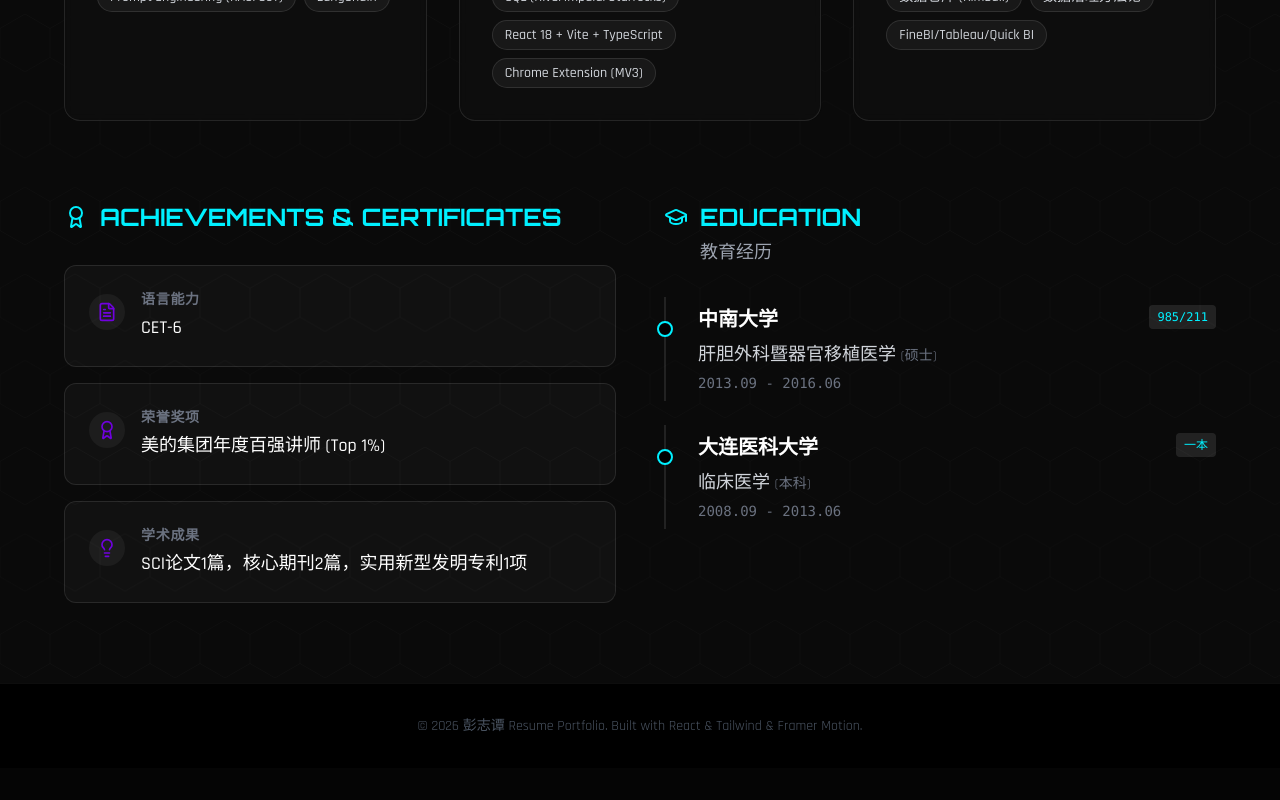
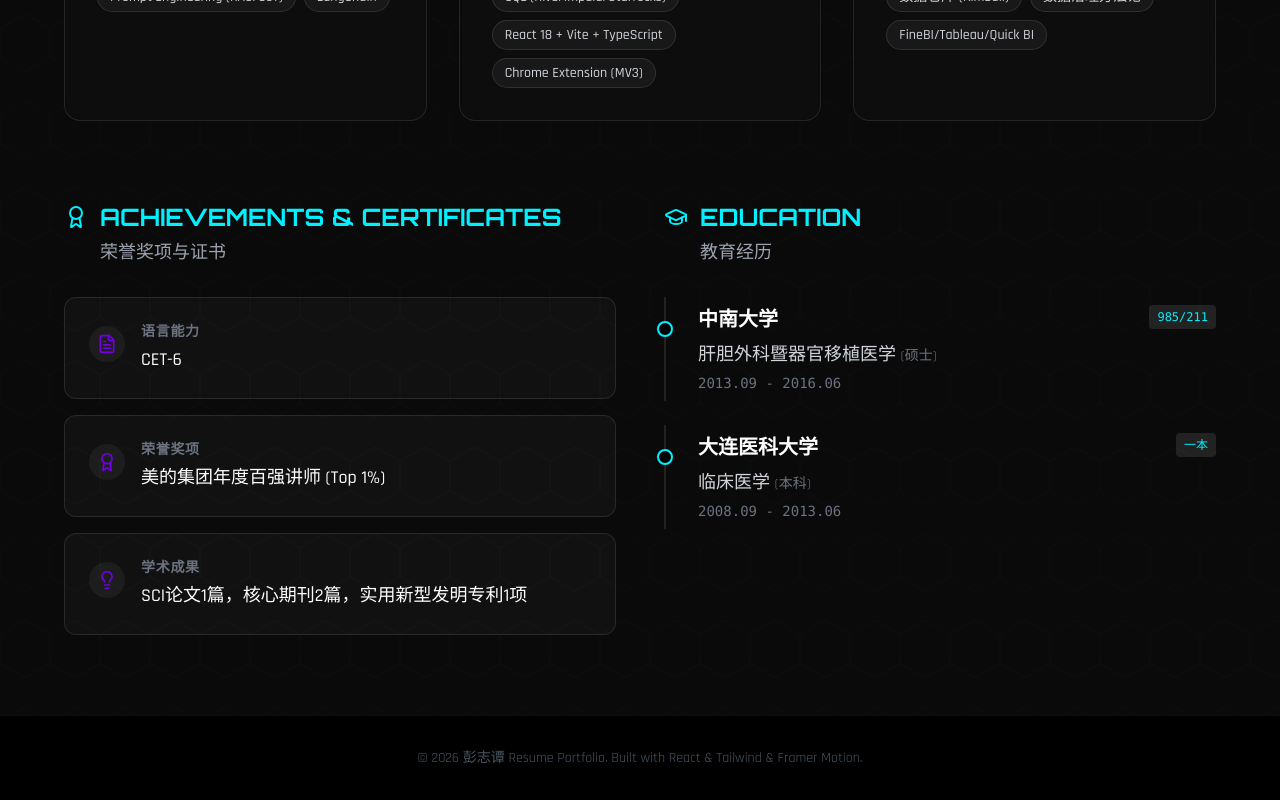
Before and after one commit to pengzhitan/Resume, a React (Vite) app: page / in a window 1280 px wide. Shown: the part 7023-7823 px from the top of the page. Before the commit the page ends 7791 px from the top, so only its background shows below. Built offline with nearby package versions, Linux system fonts and the light colour scheme.

Commit message:
feat: add Chinese titles to Skills and Achievements sections

```diff
--- a/src/components/SkillsAndEducation.tsx
+++ b/src/components/SkillsAndEducation.tsx
@@ -72,9 +72,12 @@ export const SkillsAndEducation = () => {
             initial={{ opacity: 0, x: -20 }}
             whileInView={{ opacity: 1, x: 0 }}
           >
-            <h3 className="text-2xl font-bold mb-8 flex items-center gap-3 font-['Orbitron'] text-primary">
-              <Award className="w-6 h-6" />
-              ACHIEVEMENTS & CERTIFICATES
+            <h3 className="text-2xl font-bold mb-8 flex flex-col items-start gap-1 font-['Orbitron'] text-primary">
+              <div className="flex items-center gap-3">
+                <Award className="w-6 h-6" />
+                ACHIEVEMENTS & CERTIFICATES
+              </div>
+              <span className="text-lg font-sans text-gray-400 ml-9 font-normal tracking-normal">荣誉奖项与证书</span>
             </h3>
             <div className="space-y-4">
               {resumeData.generalSkills.map((item, index) => (
```
